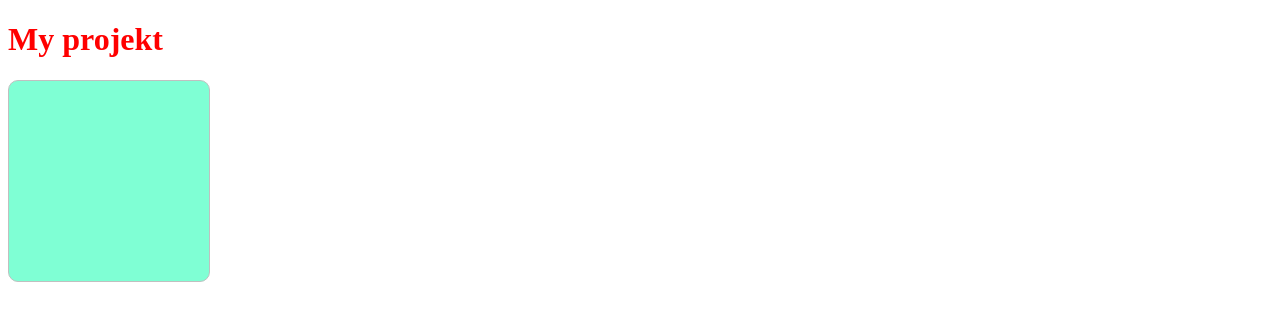
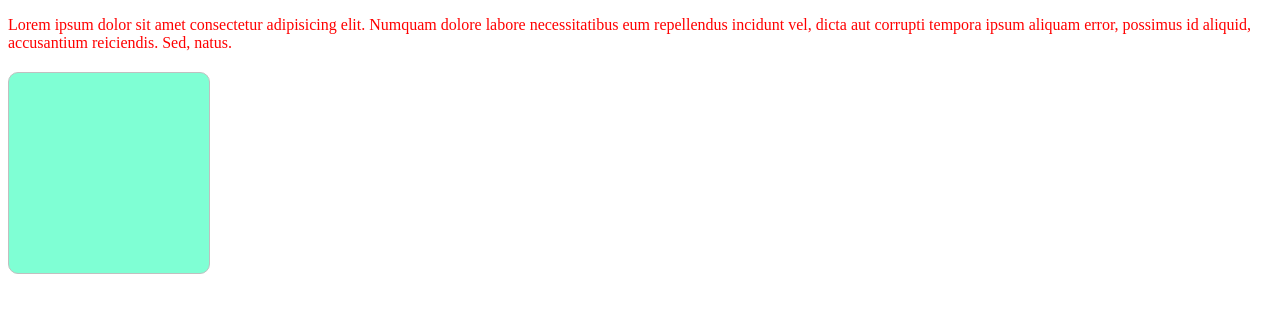
Before and after one commit to oSattarov/git, a plain HTML site: page index.html in a window 1280 px wide. Drawn offline with Linux system fonts and the light colour scheme.

Commit message:
done is p

```diff
--- a/css/main.css
+++ b/css/main.css
@@ -1,4 +1,4 @@
-h1 {
+p {
     color: red;
     cursor: pointer;
 }
--- a/index.html
+++ b/index.html
@@ -8,7 +8,7 @@
     <link rel="stylesheet" href="css/main.css">
 </head>
 <body>
-    <h1>My projekt</h1>
+    <p>Lorem ipsum dolor sit amet consectetur adipisicing elit. Numquam dolore labore necessitatibus eum repellendus incidunt vel, dicta aut corrupti tempora ipsum aliquam error, possimus id aliquid, accusantium reiciendis. Sed, natus.</p>
     <div class="block"></div>
 </body>
 </html>
```
